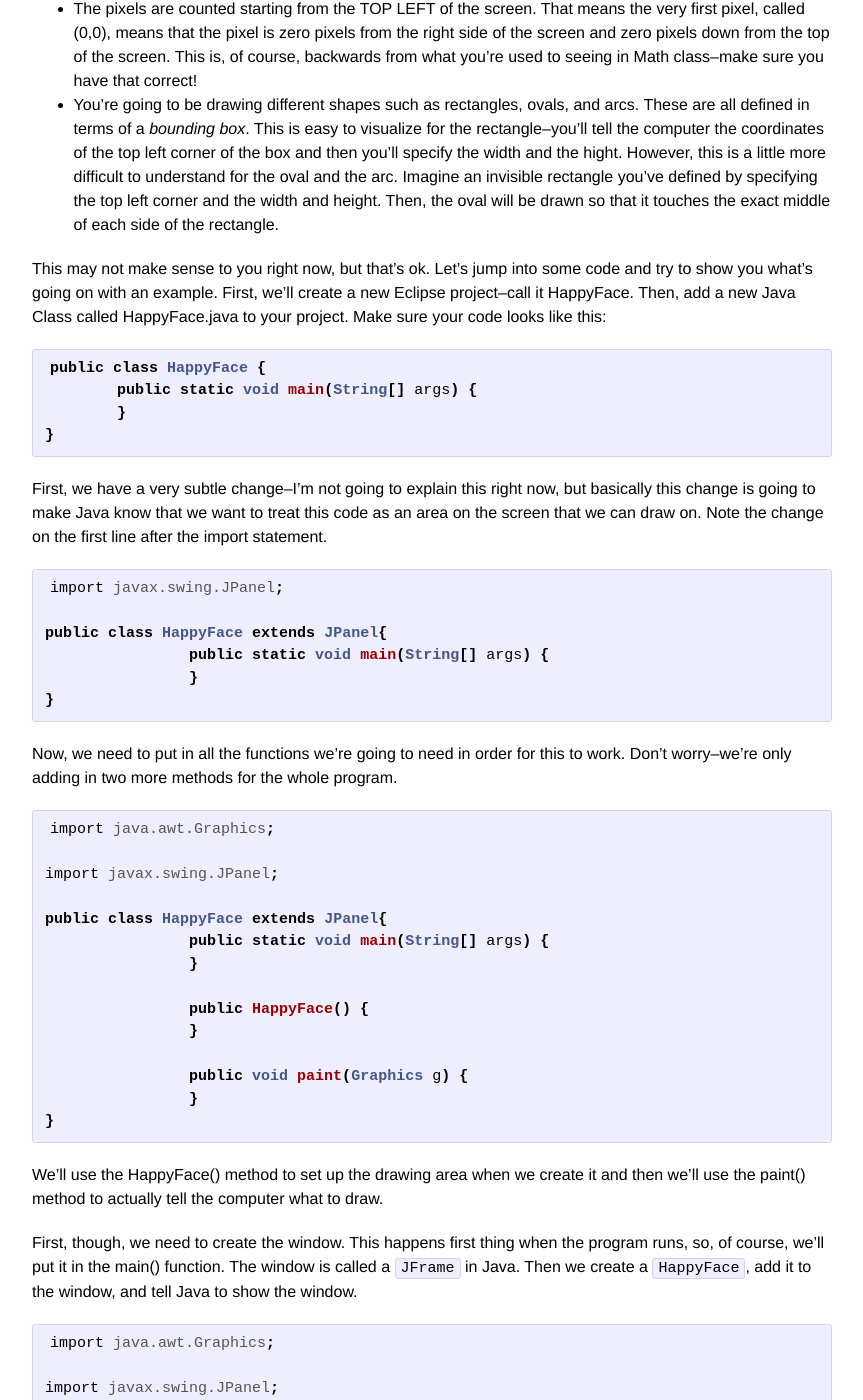
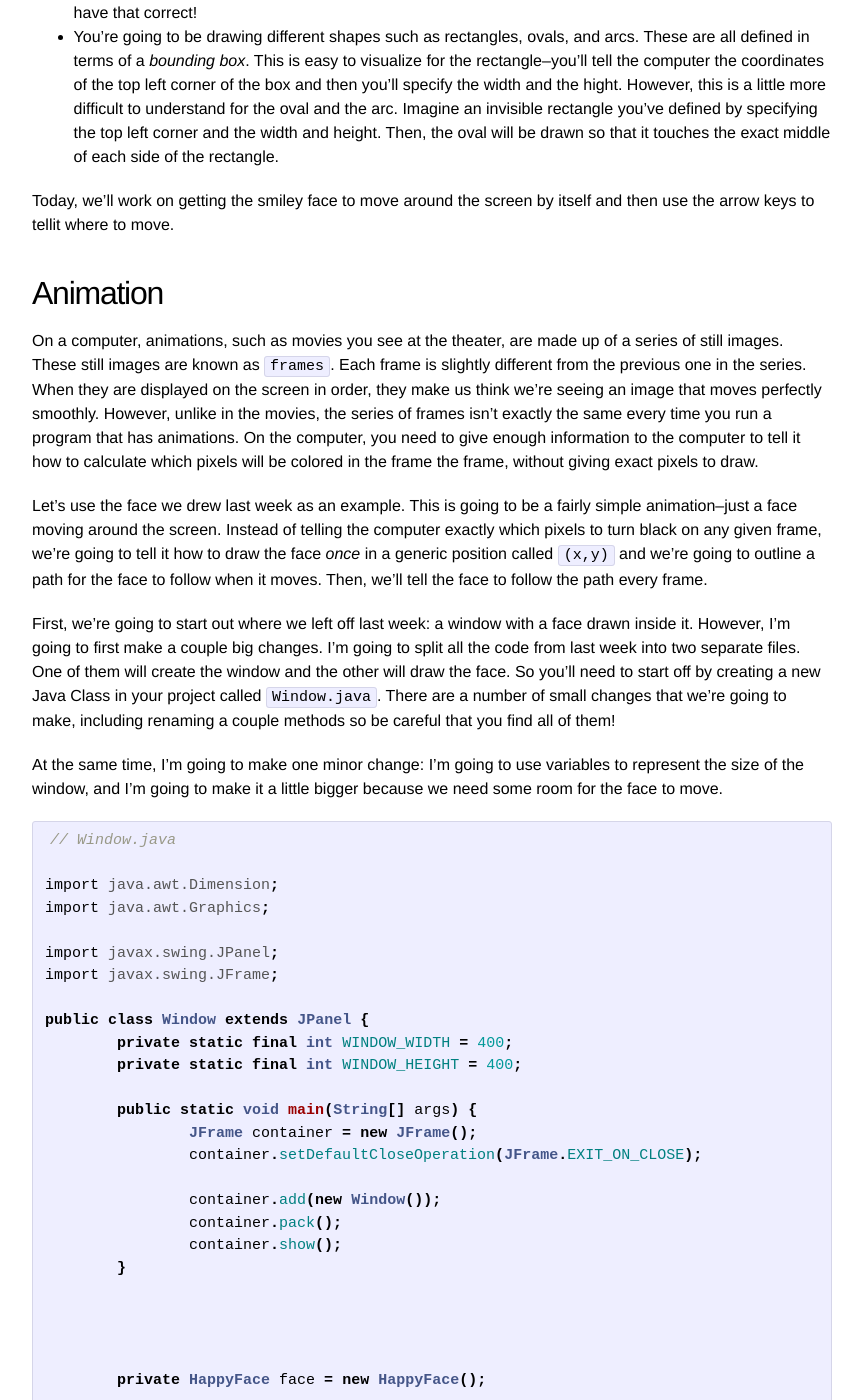
Before and after one commit to klieth/klieth.github.io, a Jekyll site: the page built from _posts/2014-08-06-java-graphics-2.markdown, in a window 1280 px wide and 1400 px high, scrolled down 475 px. Shown: the whole window, without its empty margins (208-1071 px from the left). Built offline with Jekyll 4.4.1, drawn with Linux system fonts in a browser that asks for light colours; some of the changed text lies outside the part shown.

Commit message:
Finished animation part

```diff
--- a/_posts/2014-08-06-java-graphics-2.markdown
+++ b/_posts/2014-08-06-java-graphics-2.markdown
@@ -1,155 +1,264 @@
 ---
 layout: post
-title: "Java Graphics"
-date: 2014-07-30 16:02:00
+title: "Java Graphics Part 2"
+date: 2014-08-06 14:35:00
 categories: java graphics
 ---
 
-## Happy Face
+## Recap of Java Graphics
 
-Today we're going to be writing a Java program that displays a smiley face on the screen. This program requires good knowledge of functions and you also should be familiar with objects, so if you don't understand them I'd suggest taking a little time to refresh what we've learned in the past weeks.
+Last week, we talked about how Java graphics work and drew a smiley face. I've repeated the basic information you need to know here:
 
-Before we start programming, here are a few things you should know about graphics in Java:
 - Your screen is made up of little tiny dots called *pixels*. These are really really tiny dots--you have millions of them in your screen. You'll see later that when we make a window that's 200 pixels wide and 200 pixels tall, it will only take up a little section of your screen. All graphics in Java depend on these pixels.
 - The pixels are counted starting from the TOP LEFT of the screen. That means the very first pixel, called (0,0), means that the pixel is zero pixels from the right side of the screen and zero pixels down from the top of the screen. This is, of course, backwards from what you're used to seeing in Math class--make sure you have that correct!
 - You're going to be drawing different shapes such as rectangles, ovals, and arcs. These are all defined in terms of a *bounding box*. This is easy to visualize for the rectangle--you'll tell the computer the coordinates of the top left corner of the box and then you'll specify the width and the hight. However, this is a little more difficult to understand for the oval and the arc. Imagine an invisible rectangle you've defined by specifying the top left corner and the width and height. Then, the oval will be drawn so that it touches the exact middle of each side of the rectangle.
 
-This may not make sense to you right now, but that's ok. Let's jump into some code and try to show you what's going on with an example. First, we'll create a new Eclipse project--call it HappyFace. Then, add a new Java Class called HappyFace.java to your project. Make sure your code looks like this:
+Today, we'll work on getting the smiley face to move around the screen by itself and then use the arrow keys to tellit where to move.
 
-{%highlight java %}
-public class HappyFace {
-	public static void main(String[] args) {
-	}
-}
-{% endhighlight %}
+## Animation
 
-First, we have a very subtle change--I'm not going to explain this right now, but basically this change is going to make Java know that we want to treat this code as an area on the screen that we can draw on. Note the change on the first line after the import statement.
+On a computer, animations, such as movies you see at the theater, are made up of a series of still images. These still images are known as `frames`. Each frame is slightly different from the previous one in the series. When they are displayed on the screen in order, they make us think we're seeing an image that moves perfectly smoothly. However, unlike in the movies, the series of frames isn't exactly the same every time you run a program that has animations. On the computer, you need to give enough information to the computer to tell it how to calculate which pixels will be colored in the frame the frame, without giving exact pixels to draw.
 
-{%highlight java %}
-import javax.swing.JPanel;
+Let's use the face we drew last week as an example. This is going to be a fairly simple animation--just a face moving around the screen. Instead of telling the computer exactly which pixels to turn black on any given frame, we're going to tell it how to draw the face *once* in a generic position called `(x,y)` and we're going to outline a path for the face to follow when it moves. Then, we'll tell the face to follow the path every frame.
 
-public class HappyFace extends JPanel{
-		public static void main(String[] args) {
-		}
-}
-{% endhighlight %}
+First, we're going to start out where we left off last week: a window with a face drawn inside it. However, I'm going to first make a couple big changes. I'm going to split all the code from last week into two separate files. One of them will create the window and the other will draw the face. So you'll need to start off by creating a new Java Class in your project called `Window.java`. There are a number of small changes that we're going to make, including renaming a couple methods so be careful that you find all of them!
 
-Now, we need to put in all the functions we're going to need in order for this to work. Don't worry--we're only adding in two more methods for the whole program.
+At the same time, I'm going to make one minor change: I'm going to use variables to represent the size of the window, and I'm going to make it a little bigger because we need some room for the face to move.
 
+{% highlight java %}
+// Window.java
 
-{%highlight java %}
-import java.awt.Graphics;
-
-import javax.swing.JPanel;
-
-public class HappyFace extends JPanel{
-		public static void main(String[] args) {
-		}
-
-		public HappyFace() {
-		}
-
-		public void paint(Graphics g) {
-		}
-}
-{% endhighlight %}
-
-We'll use the HappyFace() method to set up the drawing area when we create it and then we'll use the paint() method to actually tell the computer what to draw.
-
-First, though, we need to create the window. This happens first thing when the program runs, so, of course, we'll put it in the main() function. The window is called a `JFrame` in Java. Then we create a `HappyFace`, add it to the window, and tell Java to show the window.
-
-
-{%highlight java %}
+import java.awt.Dimension;
 import java.awt.Graphics;
 
 import javax.swing.JPanel;
 import javax.swing.JFrame;
 
-public class HappyFace extends JPanel{
-		public static void main(String[] args) {
-			JFrame window = new JFrame();
-			window.setDefaultCloseOperation(JFrame.EXIT_ON_CLOSE);
-			HappyFace face = new HappyFace();
-			window.add(face);
-			window.pack();
-			window.show();
-		}
+public class Window extends JPanel {
+	private static final int WINDOW_WIDTH = 400;
+	private static final int WINDOW_HEIGHT = 400;
 
-		public HappyFace() {
-		}
+	public static void main(String[] args) {
+		JFrame container = new JFrame();
+		container.setDefaultCloseOperation(JFrame.EXIT_ON_CLOSE);
 
-		public void paint(Graphics g) {
-		}
+		container.add(new Window());
+		container.pack();
+		container.show();
+	}
+
+
+
+
+	private HappyFace face = new HappyFace();
+
+	public Window() {
+		setPreferredSize(new Dimension(WINDOW_WIDTH, WINDOW_HEIGHT));
+	}
+
+	public void paint(Graphics g) {
+		face.paint(g);
+	}
 }
 {% endhighlight %}
 
+{%highlight java %}
+// HappyFace.java
 
-If you run this right now, you'll notice that nothing shows up. That's because the panel is zero pixels big. We'll have to fix that. Thankfully, it's pretty easy to do with one line of code.
+import java.awt.Graphics;
 
+public class HappyFace {
+
+	public HappyFace() {
+	}
+
+	public void paint(Graphics g) {
+		// Draw the outline of the face
+		g.drawOval(0,0,200,200);
+
+		// Put your instructions to draw the eyes an nose here
+
+		// Draw the mouth
+		g.drawArc(50,120,100,40,190,160);
+	}
+}
+{% endhighlight %}
+
+Right now, the face only knows how to draw itself in the top left corner of the screen. Remember, this is position is called (0,0) meaning it's zero pixels away from the left side of the screen and zero pixels down from the top of the screen. We need to change this so that the face can draw itself anywhere on the screen.
+
+Let's give the face an `x` and a `y` coordinate. This should look very similar to when we created the `Car` object some time ago--just like the `speed` described an aspect of the car, `x` or `y` describes an aspect of the face. You'll also notice that inside the `constructor`, the special method that initializes any details about the HappyFace, I gave an initial value of 0 to both `x` and `y`.
 
 {%highlight java %}
+// HappyFace.java
+
 import java.awt.Graphics;
+
+public class HappyFace {
+
+	private int x;
+	private int y;
+
+	public HappyFace() {
+		x = 0;
+		y = 0;
+	}
+
+	public void paint(Graphics g) {
+		// Draw the outline of the face
+		g.drawOval(0,0,200,200);
+
+		// Put your instructions to draw the eyes an nose here
+
+		// Draw the mouth
+		g.drawArc(50,120,100,40,190,160);
+	}
+}
+{% endhighlight %}
+
+However, this doesn't magically make the face move its position. You'll notice that if you modify the value of `x` or `y` the face stays put--always in the top left corner. Let's fix that. First, we need to remember the details about the `draw` instructions we were using.
+
+- g.drawOval(x, y, width, height);
+- g.drawArc(x, y, width, height, start, degrees);
+
+Both of these `draw` instructions say that you need to give an x and a y position, which is exactly what we need to change to use our `x` and `y` variables. This is easy for the first `drawOval()`, because we can replace `0,0` with `x,y`. However, it's slightly more complicated for the mouth. Remember, `x,y` points to the top left corner of the *face*, and the mouth needs to be offset 50 pixels to the right and 120 pixels down from the top left corner of the face. That can be solved with some simple addition.
+
+{% highlight java %}
+// HappyFace.java
+import java.awt.Graphics;
+
+public class HappyFace {
+
+	private int x;
+	private int y;
+
+	public HappyFace() {
+		x = 0;
+		y = 0;
+	}
+
+	public void paint(Graphics g) {
+		// Draw the outline of the face
+		g.drawOval(x,y,200,200);
+
+		// Put your instructions to draw the eyes and nose here
+
+		// Draw the mouth
+		g.drawArc(x + 50,y + 120,100,40,190,160);
+	}
+}
+{% endhighlight %}
+
+Now, if you change the initial values of `x` and `y` you should see the face move to a different place on the screen. If only certain parts of the face move, make sure you've changed the eyes, nose, and whatever else is part of your face to use the `x,y` coordinate method instead of the numbers you had before.
+
+But the face still isn't moving. Let's get some motion there. The first thing to understand about animation in Java is the concept of the `animation loop`. This is a loop that runs forever (well, until you decide to stop it) and it does two things:
+
+1. it tells all the different items on the screen to move and prepare their positions for the next frame
+2. it tells all the different items on the screen to draw themselves
+
+A bunch of different changes were made here. I've put notes in the code to describe various things. Any variable that has `time` in it is some fancy code to make your graphics run more smoothly. Go ahead and copy it in, but I'm not going to spend a long time explaining how it works for now.
+
+{% highlight java %}
+// Window.java
+
 import java.awt.Dimension;
+import java.awt.Graphics;
 
 import javax.swing.JPanel;
 import javax.swing.JFrame;
 
-public class HappyFace extends JPanel{
-		public static void main(String[] args) {
-			JFrame window = new JFrame();
-			window.setDefaultCloseOperation(JFrame.EXIT_ON_CLOSE);
-			HappyFace face = new HappyFace();
-			window.add(face);
-			window.pack();
-			window.show();
+public class Window extends JPanel {
+	private static final int WINDOW_WIDTH = 400;
+	private static final int WINDOW_HEIGHT = 400;
+
+	public static void main(String[] args) {
+		JFrame container = new JFrame();
+		container.setDefaultCloseOperation(JFrame.EXIT_ON_CLOSE);
+
+		Window w = new Window();
+		container.add(w);
+		container.pack();
+		container.show();
+
+		long frameStartTime;
+
+		// Here's the animation loop
+		while (true) {
+			frameStartTime = System.currentTimeMillis();
+
+			// Step 1. Move everything
+			w.moveAllObjects();
+			// Step 2. Draw everything
+			// repaint() is a special method that prepares the screen for
+			// drawing and then calls paint() for you.
+			w.repaint();
+
+			try {
+				long sleepTime = 50 - (System.currentTimeMillis()
+								- frameStartTime);
+				Thread.sleep(sleepTime > 0 ? sleepTime : 0);
+			} catch (InterruptedException e) {
+				e.printStackTrace();
+			}
 		}
+	}
 
-		public HappyFace() {
-			setPreferredSize(new Dimension(200,200));
-		}
 
-		public void paint(Graphics g) {
-		}
+
+
+	private HappyFace face = new HappyFace();
+
+	public Window() {
+		setPreferredSize(new Dimension(WINDOW_WIDTH, WINDOW_HEIGHT));
+	}
+
+	public void moveAllObjects() {
+		// The face knows how to move itself, so go ahead and call its move()
+		// function
+		face.move();
+	}
+
+	public void paint(Graphics g) {
+		// By default, the face from the previous frame is left on the screen
+		// when the new frame is drawn. We have a special clearRect() function
+		// to make the screen blank.
+		g.clearRect(0, 0, WINDOW_WIDTH, WINDOW_HEIGHT);
+		face.paint(g);
+	}
+}
+{% endhighlight %}
+{% highlight java %}
+// HappyFace.java
+import java.awt.Graphics;
+
+public class HappyFace {
+
+	private int x;
+	private int y;
+
+	public HappyFace() {
+		x = 0;
+		y = 0;
+	}
+
+	public void move() {
+		// Every frame, the face will move 2 pixels to the right
+		x = x + 2;
+		// And one pixel down.
+		y = y + 1;
+	}
+
+	public void paint(Graphics g) {
+		// Draw the outline of the face
+		g.drawOval(x,y,200,200);
+
+		// Put your instructions to draw the eyes and nose here
+
+		// Draw the mouth
+		g.drawArc(x + 50,y + 120,100,40,190,160);
+	}
 }
 {% endhighlight %}
 
+Well, the face moves now! But if you let it go for a second, it wanders right off of the screen--that's not good. We'll let it do that for now, though, and take a look at a few other things in the meantime.
 
-Now we'll see a blank window! Now, inside the paint() method we can provide all the actual information to make it draw the face. We'll use two methods: `g.drawOval(x, y, width, height)` and `g.drawArc(x, y, width, height, degree_start, degrees_around)`.
-
-{%highlight java %}
-import java.awt.Graphics;
-import java.awt.Dimension;
-
-import javax.swing.JPanel;
-import javax.swing.JFrame;
-
-public class HappyFace extends JPanel{
-		public static void main(String[] args) {
-			JFrame window = new JFrame();
-			window.setDefaultCloseOperation(JFrame.EXIT_ON_CLOSE);
-			HappyFace face = new HappyFace();
-			window.add(face);
-			window.pack();
-			window.show();
-		}
-
-		public HappyFace() {
-			setPreferredSize(new Dimension(200,200));
-		}
-
-		public void paint(Graphics g) {
-			// Draw the outline of the face
-			g.drawOval(0,0,200,200);
-
-			// Put your instructions to draw the eyes an nose here
-
-			// Draw the mouth
-			g.drawArc(50,120,100,40,190,160);
-		}
-}
-{% endhighlight %}
-
-
-## After you're done
-
-Try clearing out the face and drawing anything you want! If you look at the documentation for [java.awt.Graphics](http://docs.oracle.com/javase/7/docs/api/java/awt/Graphics.html), you can see a listing of all the `draw...()` functions and you can draw some more exciting things. Next week, we'll start working on animations and will interact with the graphics.
+## Keyboard input
```
